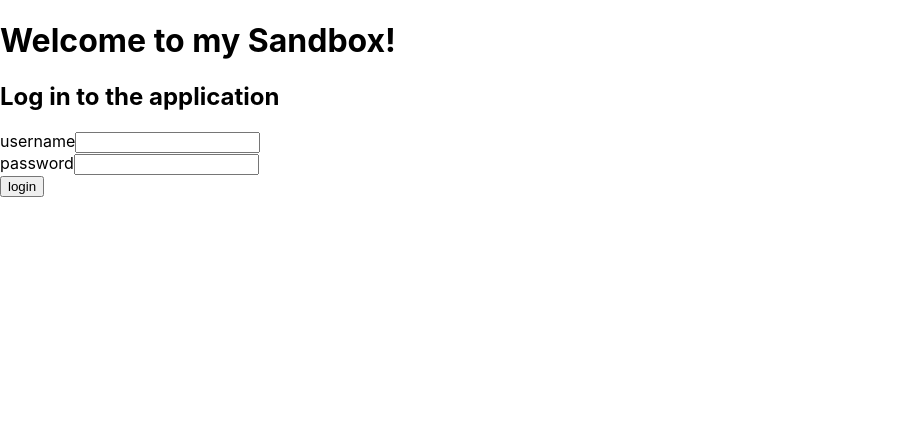
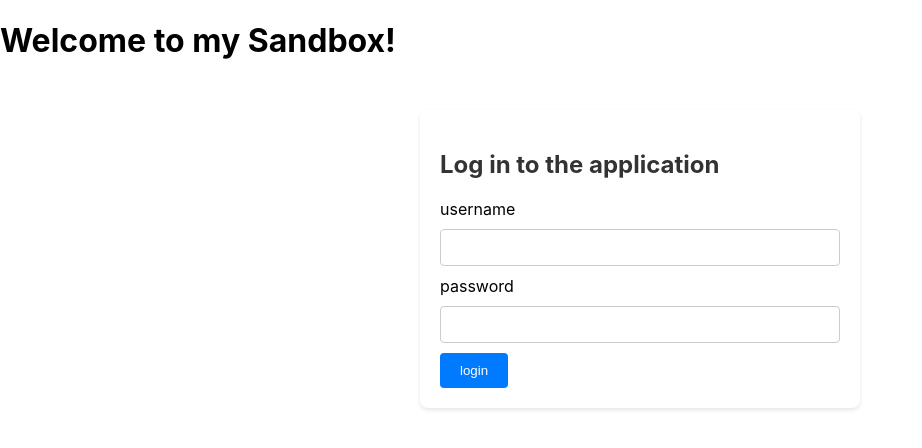
Before and after one commit to MMeraz21/sandbox, a React (Create React App) app in the folder frontend/: page /loginpage in a window 1280 px wide. Shown: the top 448 px of the page, without its empty margins (0-922 px from the left). Built offline with nearby package versions, Linux system fonts and the light colour scheme.

Commit message:
messing w css

```diff
--- a/frontend/src/pages/Home.js
+++ b/frontend/src/pages/Home.js
@@ -1,5 +1,5 @@
 import React from "react";
-import {Link} from 'react-router-dom'
+import {Link} from 'react-router-dom';
 
 const Home = () =>{
     const padding = {
--- a/frontend/src/pages/Landing.js
+++ b/frontend/src/pages/Landing.js
@@ -1,13 +1,12 @@
 import React from "react";
 //import { useSelector } from "react-redux";
-import UserSearchBar from "../components/UserSearchBar";
+import UserSearchBar from "../components/UserSearchBarTemp"
 import userService from "../services/users";
 import { useState, useEffect } from 'react';
 import { useDispatch, useSelector } from 'react-redux';
 import { setGlobalUser  } from '../store'
 import FriendList from "../components/FriendList";
 
-//commentfwhegw
 
 
 const Landing = () => {
--- a/frontend/src/pages/loginpage.js
+++ b/frontend/src/pages/loginpage.js
@@ -1,4 +1,5 @@
 import React from 'react'
+import styles from './loginpage.module.css'
 import { useState, useEffect } from 'react'
 import loginService from '../services/login'
 import postService from '../services/posts'
@@ -47,32 +48,35 @@ const Loginpage = () => {
         }
       }
 
-    return(
-        <div>
+    return (
+      <div className={styles.loginContainer}>
         <h2>Log in to the application</h2>
         <form onSubmit={handleLogin}>
           <div>
             username
             <input
-      type = "text"
-      value = {username}
-      name = "Username"
-      onChange = {({target}) => setUsername(target.value)}
+              type="text"
+              value={username}
+              name="Username"
+              onChange={({ target }) => setUsername(target.value)}
+              className={styles.inputField}
             />
           </div>
           <div>
             password
             <input
-      type = "text"
-      value = {password}
-      name = "Password"
-      onChange = {({target}) => setPassword(target.value)}
+              type="text"
+              value={password}
+              name="Password"
+              onChange={({ target }) => setPassword(target.value)}
+              className={styles.inputField}
             />
           </div>
-    <button type="submit">login</button>
+          <button type="submit" className={styles.button}>login</button>
         </form>
       </div>
     )
+
 }
 
 export default Loginpage;
--- /dev/null
+++ b/frontend/src/pages/loginpage.module.css
@@ -0,0 +1,34 @@
+
+.loginContainer {
+  background-color: white;
+  padding: 20px;
+  border-radius: 8px;
+  box-shadow: 0 2px 4px rgba(0,0,0,0.1);
+  max-width: 400px;
+  margin: 50px auto;
+}
+
+h2 {
+  color: #333;
+}
+
+.inputField {
+  width: calc(100% - 22px);
+  padding: 10px;
+  margin: 10px 0;
+  border: 1px solid #ccc;
+  border-radius: 4px;
+}
+
+.button {
+  background-color: #007bff;
+  color: white;
+  padding: 10px 20px;
+  border: none;
+  border-radius: 4px;
+  cursor: pointer;
+}
+
+.button:hover {
+  background-color: #0056b3;
+}
--- a/frontend/src/reducers/userReducer.js
+++ b/frontend/src/reducers/userReducer.js
@@ -9,7 +9,7 @@
           ...state,
           user: action.payload,
         };
-      // Add other cases as needed
+
       default:
         return state;
     }
```
Also changed, not shown: frontend/src/components/UserSearchBarTemp.js (renamed from frontend/src/components/UserSearchBar.js). Lines whose indentation alone changed are shown as unchanged.
